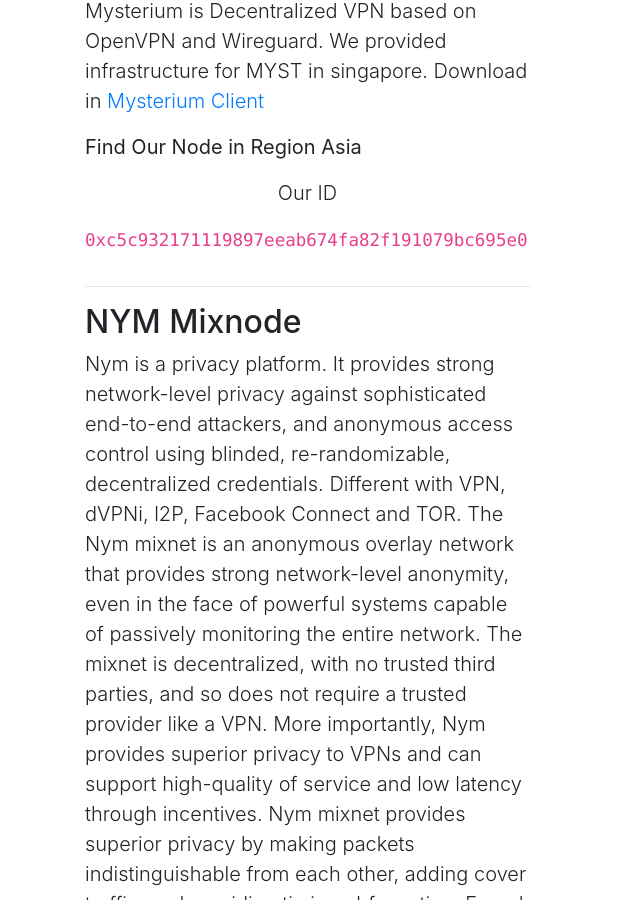
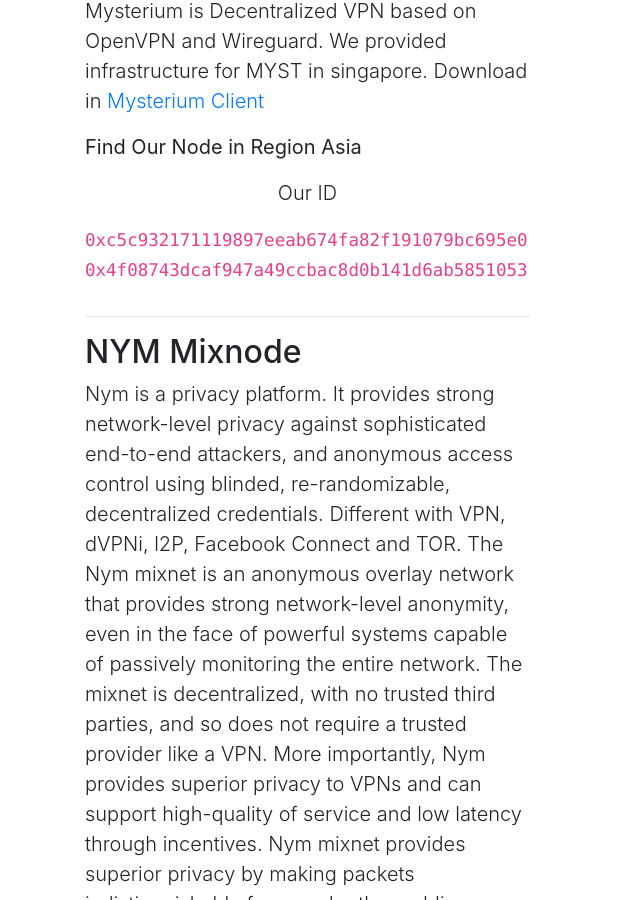
Before and after one commit to roomit-xyz/stake.roomit.xyz, a Jekyll site: the page built from _posts/2022-06-10-myst.markdown, in a window 1280 px wide and 900 px high, scrolled down 1374 px. Shown: the whole window, without its empty margins (0-640 px from the left). Built offline with Jekyll 4.4.1, drawn with Linux system fonts in a browser that asks for light colours; nearby versions of some CDN libraries; library files that are not in the unit come from our copies.

Commit message:
remove file typo 1, and modified file myst for add New ID

```diff
--- a/_posts/2022-06-10-myst.markdown
+++ b/_posts/2022-06-10-myst.markdown
@@ -12,3 +12,7 @@
 <code align="center">
 0xc5c932171119897eeab674fa82f191079bc695e0
 </code>
+<br>
+<code align="center">
+0x4f08743dcaf947a49ccbac8d0b141d6ab5851053
+</code>
```
Also changed, not shown: 1 other file.
